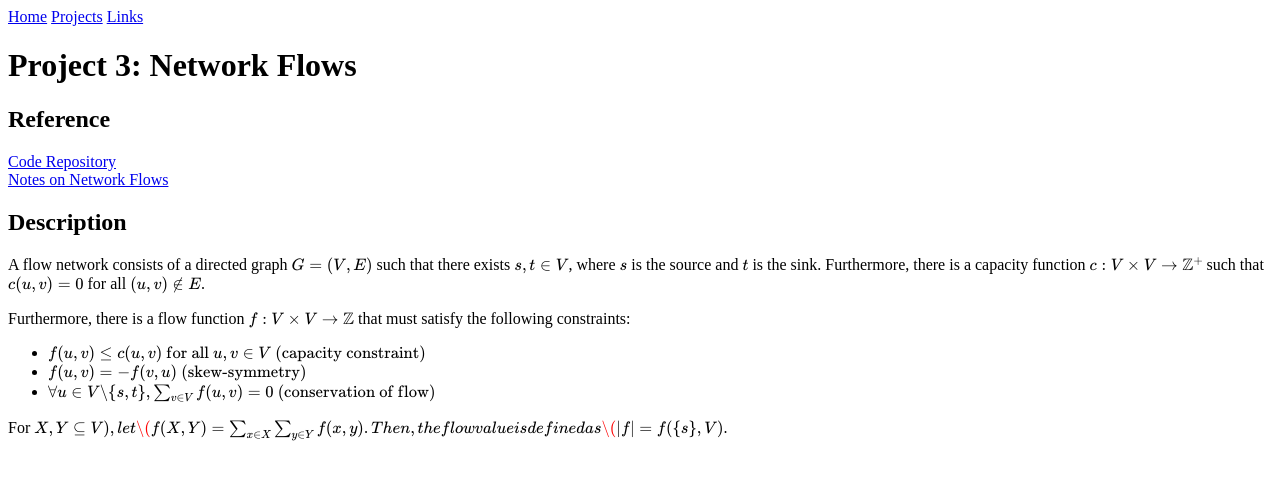
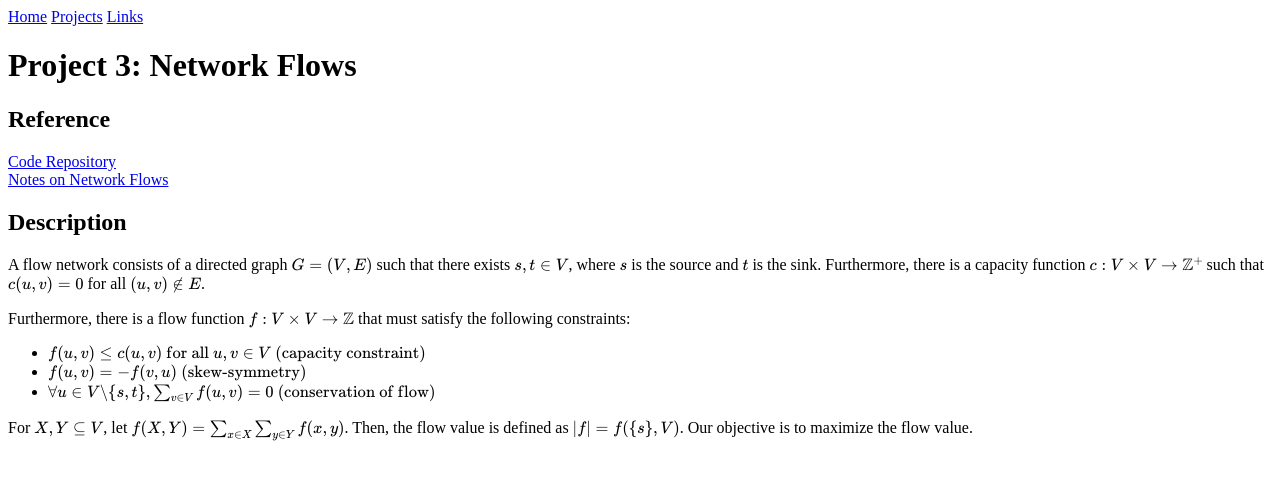
Before and after one commit to CategorIAN/categorian.github.io, a Jekyll site: the page built from projects/msu/csci_532/network_flows.md, in a window 1280 px wide. Shown: the top 480 px of the page. Built offline with Jekyll 4.4.1, drawn with Linux system fonts in a browser that asks for light colours; formulas are drawn with MathJax 3.

Commit message:
Update network_flows.md

```diff
--- a/projects/msu/csci_532/network_flows.md
+++ b/projects/msu/csci_532/network_flows.md
@@ -23,5 +23,5 @@ Furthermore, there is a flow function \(f: V\times V \rightarrow \mathbb{Z}\) th
 </p>
 
 <p>
-For \(X, Y \subseteq V), let \(f(X, Y) = \sum_{x\in X} \sum_{y \in Y} f(x, y). Then, the flow value is defined as \(|f| = f(\{s\}, V)\).
+For \(X, Y \subseteq V\), let \(f(X, Y) = \sum_{x\in X} \sum_{y \in Y} f(x, y)\). Then, the flow value is defined as \(|f| = f(\{s\}, V)\). Our objective is to maximize the flow value.
 </p>
```
